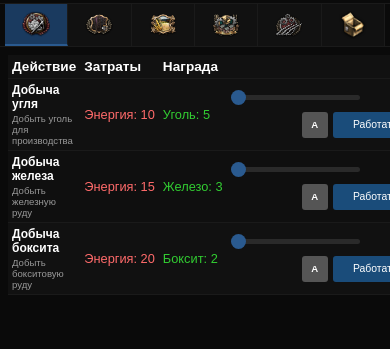
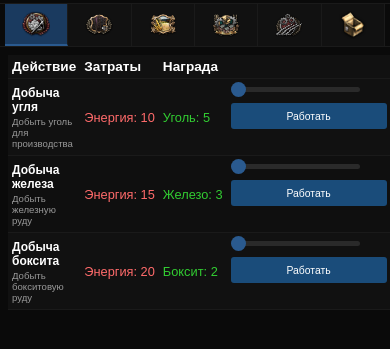
Before and after one commit to k1n0piin0v-byte/Kriegspolitik, a plain HTML site: page UI/Work.html in a window 390 px wide. Shown: the part 33-382 px from the top of the page. Drawn offline with Linux system fonts and the light colour scheme.

Commit message:
Update Work.html

```diff
--- a/UI/Work.html
+++ b/UI/Work.html
@@ -212,9 +212,8 @@
 
         .compact-controls {
             display: flex;
-            align-items: center;
+            align-items: flex-start;
             gap: 5px;
-            justify-content: flex-end;
         }
 
         .auto-btn {
@@ -231,6 +230,7 @@
             align-items: center;
             justify-content: center;
             transition: all 0.3s ease;
+            margin-top: 25px;
         }
 
         .auto-btn.active {
@@ -239,7 +239,7 @@
         }
 
         .work-button {
-            padding: 6px 20px;
+            padding: 6px 15px;
             background-color: #1a4c7a;
             color: #fff;
             border: none;
@@ -248,7 +248,7 @@
             font-size: 0.75rem;
             transition: background-color 0.2s;
             white-space: nowrap;
-            min-width: 100px;
+            width: 100%;
             height: 30px;
             display: flex;
             align-items: center;
@@ -271,23 +271,14 @@
             100% { opacity: 1; }
         }
 
-        .total-cost-reward {
-            margin-top: 5px;
-            padding-top: 5px;
-            border-top: 1px dashed #2a2a2a;
-            font-size: 0.7rem;
+        .buttons-container {
+            display: flex;
+            gap: 5px;
+            align-items: flex-start;
         }
 
-        .total-energy {
-            color: #ff6b6b;
-        }
-
-        .total-resources {
-            color: #ffd700;
-        }
-
-        .total-reward {
-            color: #32cd32;
+        .work-button-container {
+            flex: 1;
         }
 
         .storage-table {
@@ -350,12 +341,12 @@
             .content { padding: 8px; }
             .work-table { font-size: 0.7rem; }
             .work-table th, .work-table td { padding: 6px; }
-            .work-button { padding: 5px 16px; font-size: 0.7rem; min-width: 90px; height: 28px; }
+            .work-button { padding: 5px 12px; font-size: 0.7rem; height: 28px; }
             .action-count { font-size: 0.7rem; min-width: 50px; }
             .item-icon { width: 36px; height: 36px; }
             .action-title { font-size: 0.8rem; }
             .action-desc { font-size: 0.7rem; }
-            .auto-btn { width: 28px; height: 28px; font-size: 0.65rem; }
+            .auto-btn { width: 28px; height: 28px; font-size: 0.65rem; margin-top: 22px; }
         }
 
         @media (max-width: 768px) and (orientation: portrait) {
@@ -368,14 +359,13 @@
             .content { padding: 8px; }
             .work-table { font-size: 0.7rem; }
             .work-table th, .work-table td { padding: 6px; }
-            .work-button { padding: 6px 18px; font-size: 0.7rem; min-width: 95px; height: 30px; }
+            .work-button { padding: 6px 14px; font-size: 0.7rem; height: 30px; }
             .action-count { font-size: 0.7rem; min-width: 50px; }
             .item-icon { width: 36px; height: 36px; }
             .action-title { font-size: 0.8rem; }
             .action-desc { font-size: 0.65rem; }
             .slider-container { gap: 8px; }
-            .total-cost-reward { font-size: 0.65rem; }
-            .auto-btn { width: 28px; height: 28px; font-size: 0.65rem; }
+            .auto-btn { width: 28px; height: 28px; font-size: 0.65rem; margin-top: 25px; }
         }
 
         @media (max-width: 480px) {
@@ -388,8 +378,8 @@
             .work-table th, .work-table td { padding: 4px; }
             .action-title { font-size: 0.75rem; }
             .action-desc { font-size: 0.6rem; }
-            .work-button { padding: 4px 14px; font-size: 0.65rem; min-width: 85px; height: 26px; }
-            .auto-btn { width: 26px; height: 26px; font-size: 0.6rem; }
+            .work-button { padding: 4px 10px; font-size: 0.65rem; height: 26px; }
+            .auto-btn { width: 26px; height: 26px; font-size: 0.6rem; margin-top: 22px; }
         }
 
         .content {
@@ -472,9 +462,11 @@
                                     <input type="range" class="action-slider" min="1" max="10" value="1" data-action="mine_coal">
                                     <span class="action-count">1 раз</span>
                                 </div>
-                                <div class="compact-controls">
+                                <div class="buttons-container">
+                                    <div class="work-button-container">
+                                        <button class="work-button" data-action="mine_coal">Работать</button>
+                                    </div>
                                     <button class="auto-btn" data-action="mine_coal" title="Авто-работа">А</button>
-                                    <button class="work-button" data-action="mine_coal">Работать</button>
                                 </div>
                             </div>
                         </td>
@@ -496,9 +488,11 @@
                                     <input type="range" class="action-slider" min="1" max="6" value="1" data-action="mine_iron">
                                     <span class="action-count">1 раз</span>
                                 </div>
-                                <div class="compact-controls">
+                                <div class="buttons-container">
+                                    <div class="work-button-container">
+                                        <button class="work-button" data-action="mine_iron">Работать</button>
+                                    </div>
                                     <button class="auto-btn" data-action="mine_iron" title="Авто-работа">А</button>
-                                    <button class="work-button" data-action="mine_iron">Работать</button>
                                 </div>
                             </div>
                         </td>
@@ -520,9 +514,11 @@
                                     <input type="range" class="action-slider" min="1" max="5" value="1" data-action="mine_bauxite">
                                     <span class="action-count">1 раз</span>
                                 </div>
-                                <div class="compact-controls">
+                                <div class="buttons-container">
+                                    <div class="work-button-container">
+                                        <button class="work-button" data-action="mine_bauxite">Работать</button>
+                                    </div>
                                     <button class="auto-btn" data-action="mine_bauxite" title="Авто-работа">А</button>
-                                    <button class="work-button" data-action="mine_bauxite">Работать</button>
                                 </div>
                             </div>
                         </td>
@@ -531,7 +527,7 @@
             </table>
         </div>
 
-        <!-- Остальные вкладки остаются без изменений -->
+        <!-- Остальные вкладки по аналогии -->
 
     </div>
 
```
